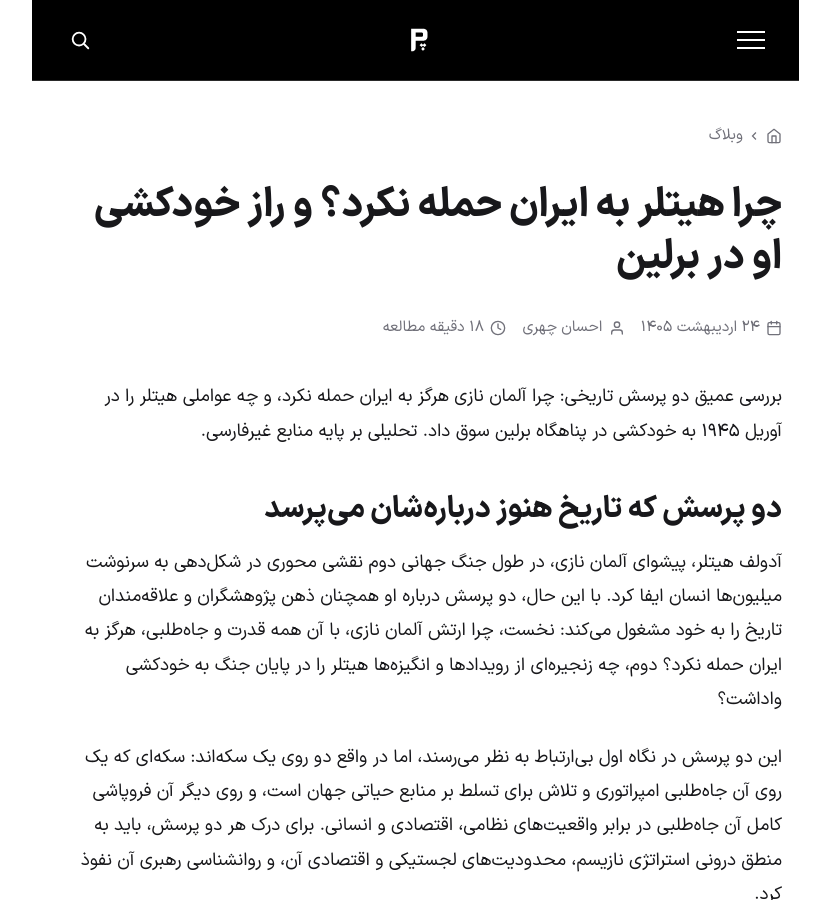
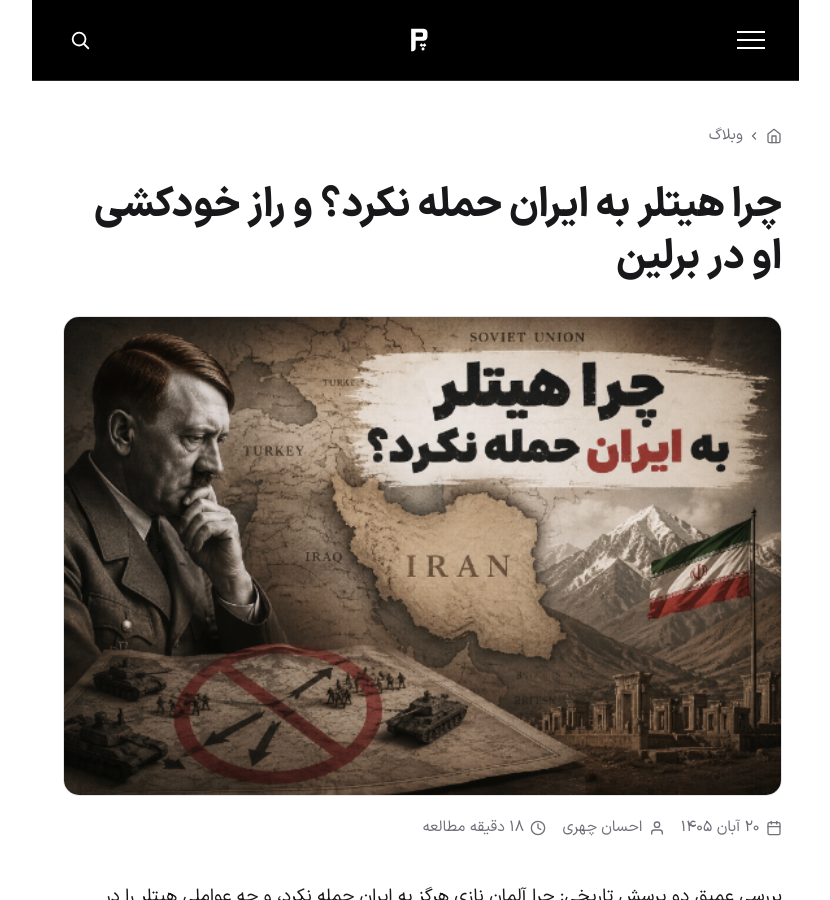
Before and after one commit to darkblog/darkblog.github.io, a Jekyll site: the page built from _posts/2026-11-11-22.md, in a window 1280 px wide and 900 px high. Shown: the whole window, without its empty margins (210-1040 px from the left). Built offline with Jekyll 4.4.1, drawn with Linux system fonts in a browser that asks for light colours.

Commit message:
Update and rename 2026-5-14-22.md to 2026-11-11-22.md

```diff
--- a/_posts/2026-5-14-22.md
+++ b/_posts/2026-11-11-22.md
@@ -1,6 +1,7 @@
 ---
 title: "چرا هیتلر به ایران حمله نکرد؟ و راز خودکشی او در برلین"
 tags: دیکتاتور
+image: /blog/hitler.png
 ---
 
 بررسی عمیق دو پرسش تاریخی: چرا آلمان نازی هرگز به ایران حمله نکرد، و چه عواملی هیتلر را در آوریل ۱۹۴۵ به خودکشی در پناهگاه برلین سوق داد. تحلیلی بر پایه منابع غیرفارسی.
```
